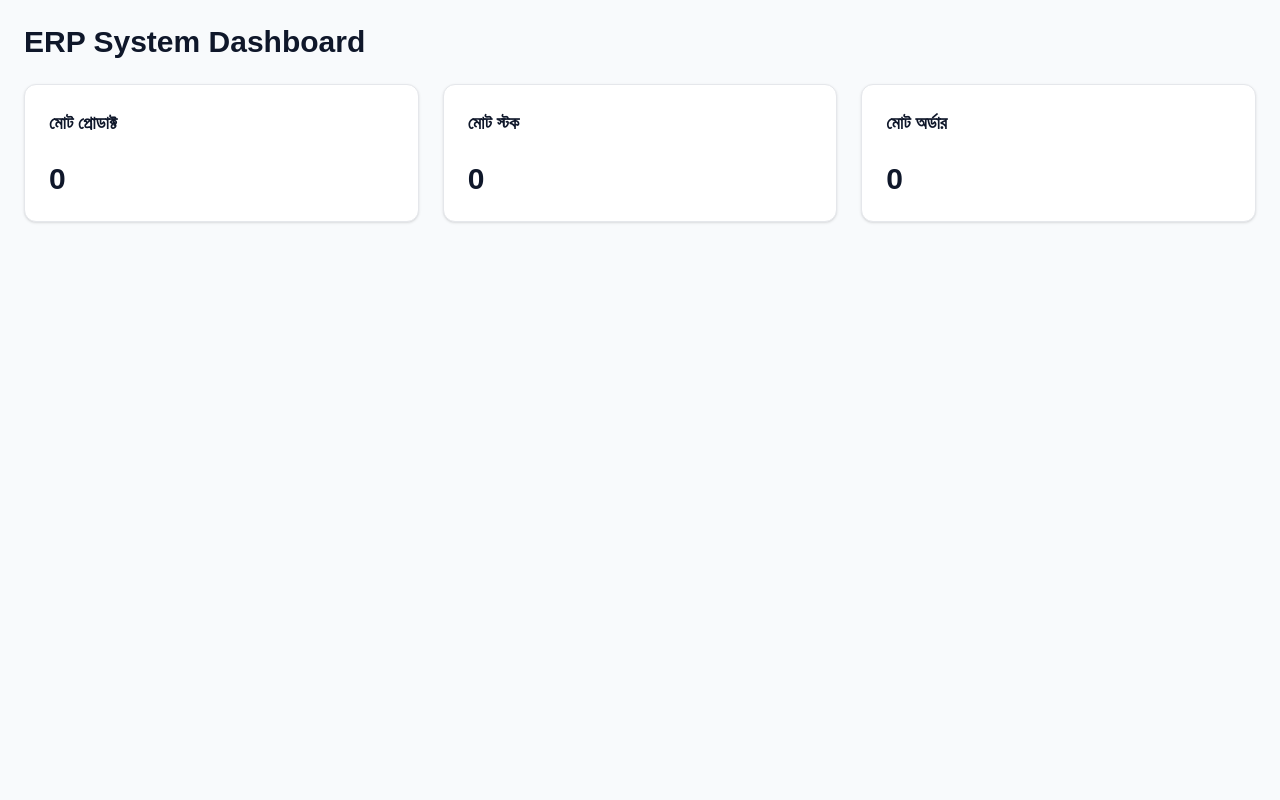
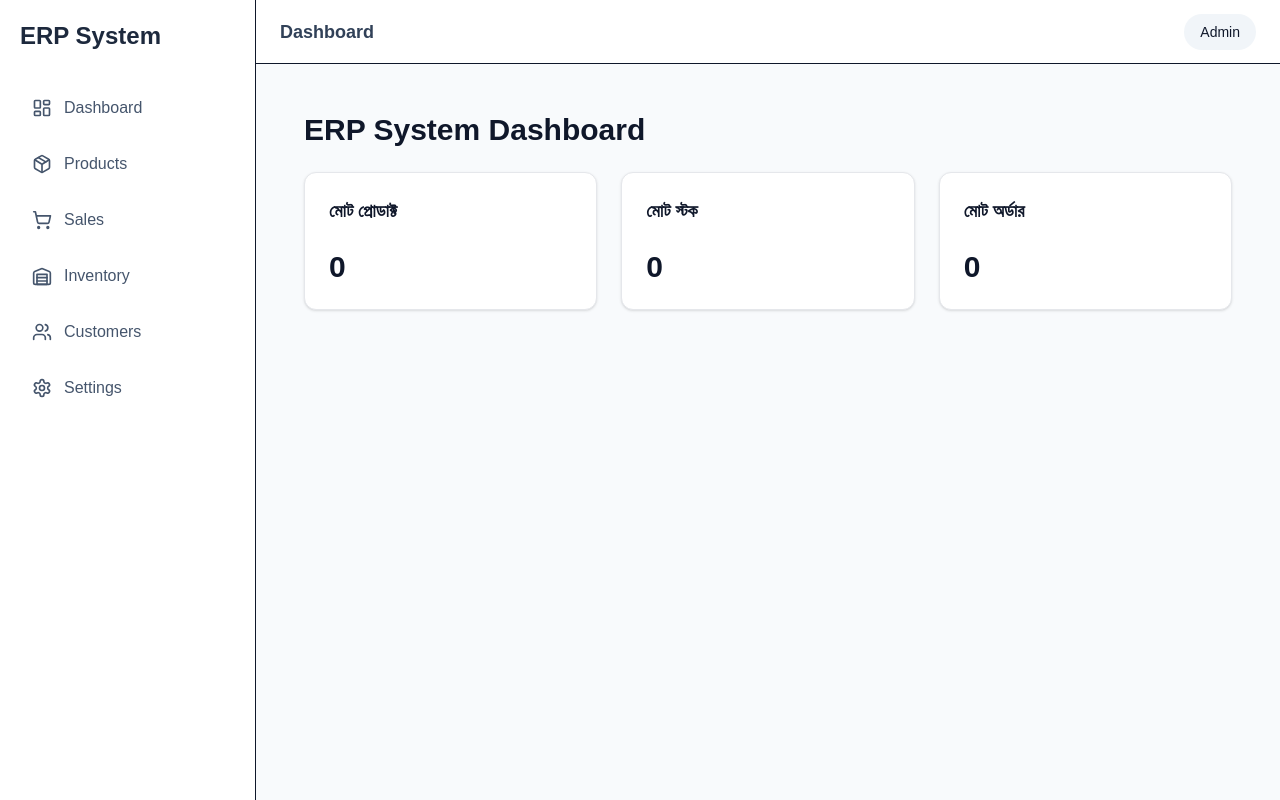
Before and after one commit to akashbaaniapp-code/erp-system, a Next.js app: page / in a window 1280 px wide. Built offline with nearby package versions, Linux system fonts and the light colour scheme.

Commit message:
Integrate DashboardLayout into RootLayout component

```diff
--- a/app/layout.tsx
+++ b/app/layout.tsx
@@ -1,9 +1,10 @@
 import type { Metadata } from "next";
 import "./globals.css";
+import DashboardLayout from "@/components/layout/dashboard-layout";
 
 export const metadata: Metadata = {
   title: "ERP System",
-  description: "Business ERP Management System",
+  description: "Business Management ERP System",
 };
 
 export default function RootLayout({
@@ -13,7 +14,11 @@ export default function RootLayout({
 }>) {
   return (
     <html lang="en">
-      <body>{children}</body>
+      <body>
+        <DashboardLayout>
+          {children}
+        </DashboardLayout>
+      </body>
     </html>
   );
 }
```
